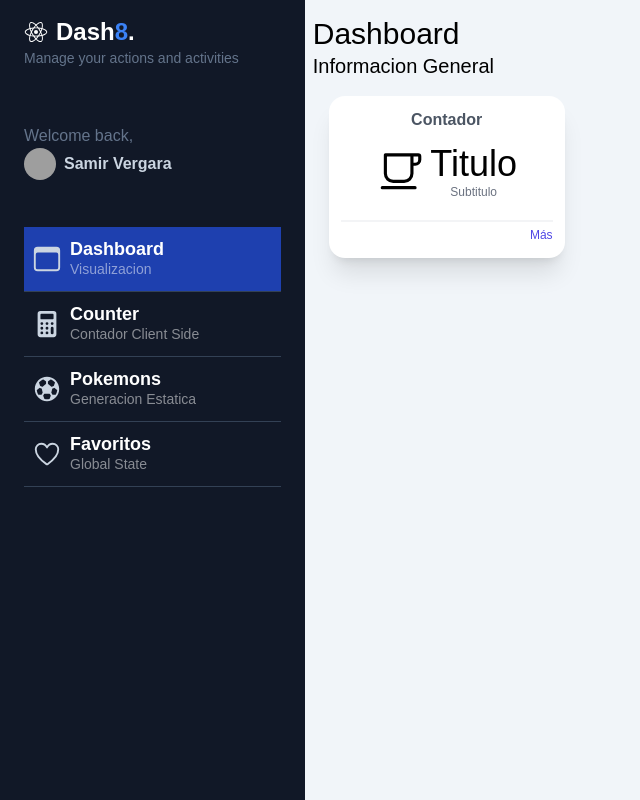
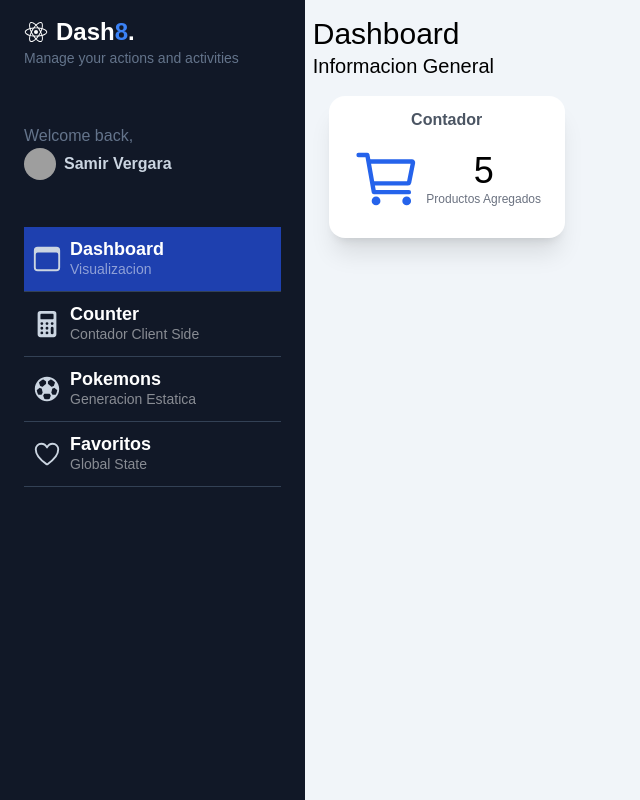
Before and after one commit to Samirvp15/MyDashboard, a Next.js app: page /dashboard/main in a window 1280 px wide. Shown: the whole page, without its empty margins (0-640 px from the left). Built offline with nearby package versions, Linux system fonts and the light colour scheme; grey boxes are pictures that could not be loaded.

Commit message:
add Props, Store and Links

```diff
--- a/src/app/components/SimpleWidget.tsx
+++ /dev/null
@@ -1,31 +0,0 @@
-import { IoCafeOutline } from "react-icons/io5"
-
-
-export const SimpleWidget = () => {
-  return (
-    <div className="bg-white shadow-xl p-3 sm:min-w-[25%] min-w-full  rounded-2xl border-1 border-gray-50 mx-2 my-2">
-      <div className="flex flex-col">
-        <div>
-          <h2 className="font-bold text-gray-600 text-center">Contador</h2>
-        </div>
-        <div className="my-3">
-          <div className="flex flex-row items-center justify-center space-x-1 ">
-            <div id="icon">
-              {/* Icono irá aquí */}
-              { <IoCafeOutline size={50} />}
-            </div>
-            <div id="temp" className="text-center">
-              <h4 className="text-4xl">Titulo</h4>
-              <p className="text-xs text-gray-500">Subtitulo</p>
-            </div>
-          </div>
-        </div>
-
-        <div className="w-full place-items-end text-right border-t-2 border-gray-100 mt-2">
-            <a href="#" className="text-indigo-600 text-xs font-medium">Más</a>
-        </div>
-
-      </div>
-    </div>
-  )
-}
--- /dev/null
+++ b/src/app/components/dashboard/SimpleWidget.tsx
@@ -0,0 +1,49 @@
+import Link from "next/link"
+
+interface SimpleWidgetProps {
+  title: string,
+  subtitle?: string,
+  label?: string,
+  icon?: React.ReactNode,
+  href?: string,
+}
+
+
+
+export const SimpleWidget = ({ title, subtitle, label, icon, href }: SimpleWidgetProps) => {
+  return (
+    <div className="bg-white shadow-xl p-3 sm:min-w-[25%] min-w-full  rounded-2xl border-1 border-gray-50 mx-2 my-2">
+      <div className="flex flex-col">
+        {
+          label && (
+            <div>
+              <h2 className="font-bold text-gray-600 text-center">{label}</h2>
+            </div>
+          )
+        }
+        <div className="my-3">
+          <div className="flex flex-row items-center justify-center space-x-1 ">
+            {
+              icon
+            }
+
+            <div id="temp" className="text-center">
+              <h4 className="text-4xl">{title}</h4>
+              {
+                subtitle &&
+                (<p className="text-xs text-gray-500">{subtitle}</p>)
+              }
+            </div>
+          </div>
+        </div>
+        {
+          href && (
+            <div className="w-full place-items-end text-right border-t-2 border-gray-100 mt-2">
+              <Link href={`${href}`} className="text-indigo-600 text-xs font-medium">Más</Link>
+            </div>
+          )
+        }
+      </div>
+    </div>
+  )
+}
--- /dev/null
+++ b/src/app/components/dashboard/WidgetGrid.tsx
@@ -0,0 +1,26 @@
+"use client"
+
+import { SimpleWidget } from "@/app/components";
+import { useAppSelector } from "@/store";
+import { IoCartOutline } from "react-icons/io5";
+
+
+
+
+export function WidgetGrid() {
+
+    const isCart = useAppSelector(state => state.counter.count)
+
+
+    return (
+        <div className=" flex flex-wrap p-2">
+            <SimpleWidget
+                title={isCart.toString()}
+                subtitle="Productos Agregados"
+                label="Contador"
+                icon={ <IoCartOutline size={70} className=" text-blue-600" /> }
+            />
+
+        </div>
+    )
+}
--- a/src/app/components/index.ts
+++ b/src/app/components/index.ts
@@ -1,5 +1,7 @@
 
 
 
-export { Sidebar } from './Sidebar'
-export { SimpleWidget } from './SimpleWidget'
+export { Sidebar } from './sidebar/Sidebar'
+export { SidebarMenuItem } from './sidebar/SidebarMenuItem'
+export { SimpleWidget } from './dashboard/SimpleWidget'
+export { WidgetGrid } from './dashboard/WidgetGrid'
--- a/src/app/components/Sidebar.tsx
+++ b/src/app/components/sidebar/Sidebar.tsx
@@ -1,6 +1,6 @@
 import Image from "next/image";
 import { IoBrowsersOutline, IoCalculator, IoFootball, IoHeartOutline, IoLogoReact } from "react-icons/io5";
-import SidebarMenuItem from "./SidebarMenuItem";
+import { SidebarMenuItem } from "./SidebarMenuItem";
 
 
 const MenuItems = [
--- a/src/app/components/SidebarMenuItem.tsx
+++ b/src/app/components/sidebar/SidebarMenuItem.tsx
@@ -12,7 +12,7 @@
     subTitle: string
 }
 
-export default function SidebarMenuItem({ path, icon, title, subTitle }: SidebarMenuItemProps) {
+export function SidebarMenuItem({ path, icon, title, subTitle }: SidebarMenuItemProps) {
 
     const pathName = usePathname()
 
--- a/src/app/dashboard/main/page.tsx
+++ b/src/app/dashboard/main/page.tsx
@@ -1,4 +1,4 @@
-import { SimpleWidget } from "@/app/components";
+import { WidgetGrid } from "@/app/components";
 
 
 
@@ -8,9 +8,7 @@
       <h1 className=" mt-2 text-3xl">Dashboard</h1>
       <span className=" text-xl">Informacion General</span>
 
-      <div className=" flex flex-wrap p-2">
-        <SimpleWidget />
-      </div>
+        <WidgetGrid />
 
     </div>
   )
```
